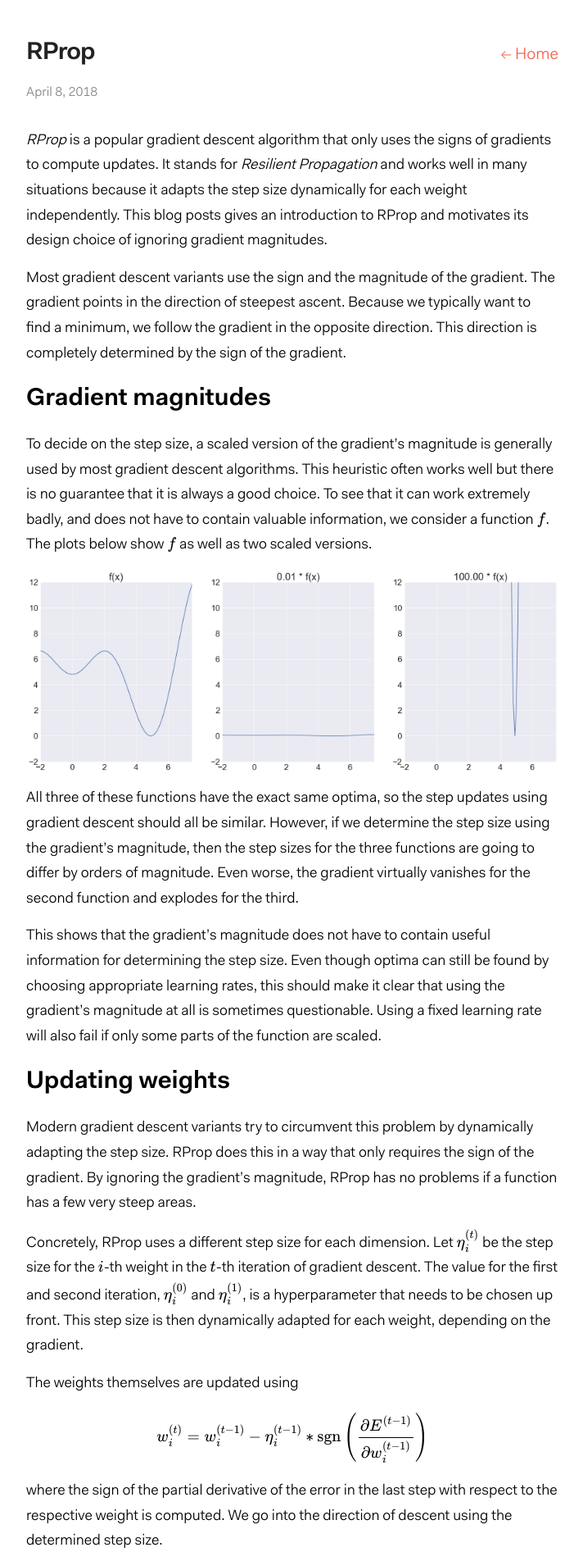
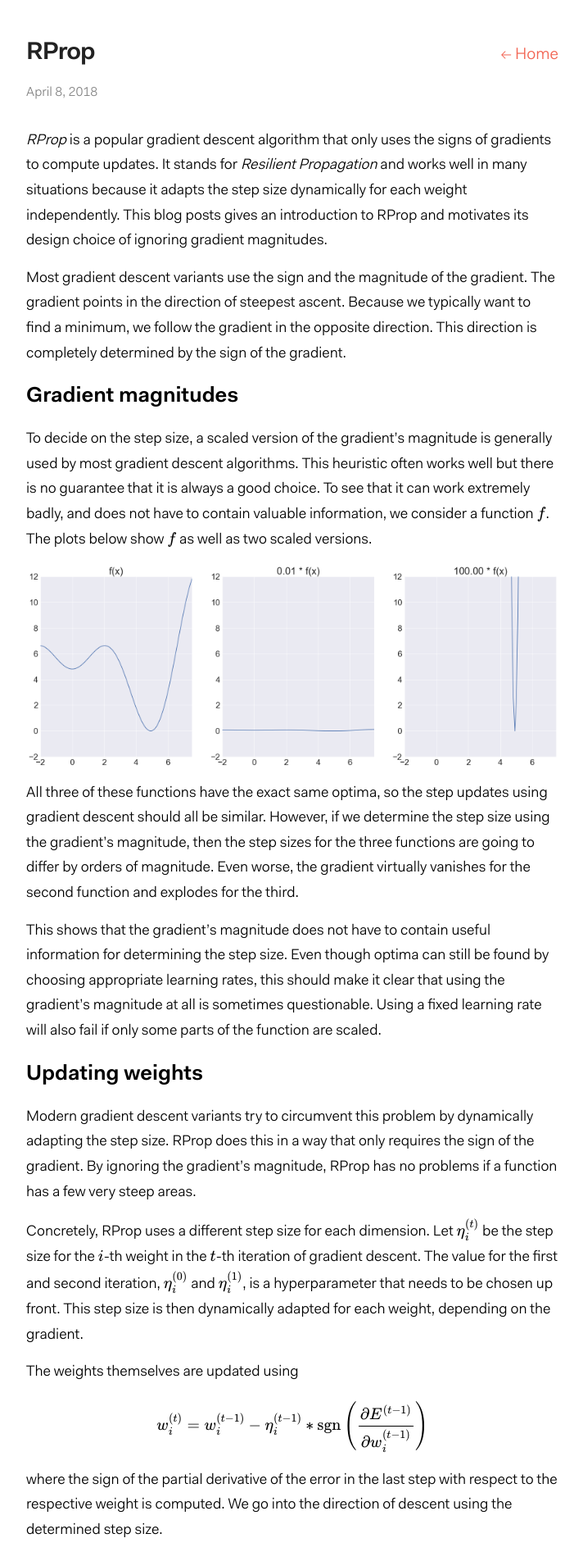
Before and after one commit to florian/florian.github.io, a Jekyll site: the page built from _posts/2018-04-08-rprop.md, in a window 1280 px wide. Shown: the top 1904 px of the page at 82% size, without its empty margins (283-995 px from the left). Built offline with Jekyll 4.4.1, drawn with Linux system fonts in a browser that asks for light colours; formulas are drawn with MathJax 3.

Commit message:
Use proper headings for RProp

```diff
--- a/_posts/2018-04-08-rprop.md
+++ b/_posts/2018-04-08-rprop.md
@@ -20,7 +20,7 @@ Because we typically want to find a minimum, we follow the gradient in the
 opposite direction.
 This direction is completely determined by the sign of the gradient.
 
-## Gradient magnitudes
+### Gradient magnitudes
 
 To decide on the step size, a scaled version of the gradient's magnitude is
 generally used by most gradient descent algorithms.
@@ -47,7 +47,7 @@ this should make it clear that using the gradient's magnitude at all is sometime
 Using a fixed learning rate will also fail if only some parts of the function
 are scaled.
 
-## Updating weights
+### Updating weights
 
 Modern gradient descent variants try to circumvent this problem by dynamically
 adapting the step size.
@@ -73,7 +73,7 @@ where the sign of the partial derivative of the error in the last step
 with respect to the respective weight is computed.
 We go into the direction of descent using the determined step size.
 
-## Adapting the step size
+### Adapting the step size
 
 In each iteration of RProp, the gradients are computed and the step sizes are
 updated for each dimension individually.
```
Also changed, not shown: __drafts/reading-2018.md (added, +17 -0 lines), 2 other files.
